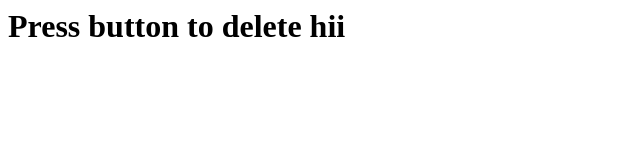
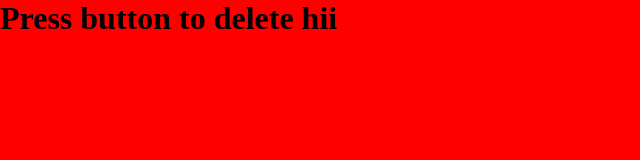
Before and after one commit to isachal/Thesis-Code, a plain HTML site: page index.html in a window 1280 px wide. Shown: the whole page, without its empty margins (0-640 px from the left). Drawn offline with Linux system fonts and the light colour scheme.

Commit message:
Adding CSS
adding of css

```diff
--- a/index.html
+++ b/index.html
@@ -2,7 +2,8 @@
 <head>
     <meta charset="UTF-8">
     <meta name="viewport" content="width=device-width, initial-scale=1.0">
-    <title>Document</title>
+    <title>Delete</title>
+    <link rel= "stylesheet" href="style.css">
 </head>
 <body>
   <h1> Press button to delete hii</h1>
--- /dev/null
+++ b/style.css
@@ -0,0 +1,7 @@
+body {
+
+margin: 0;
+background: red;
+
+
+}
```
